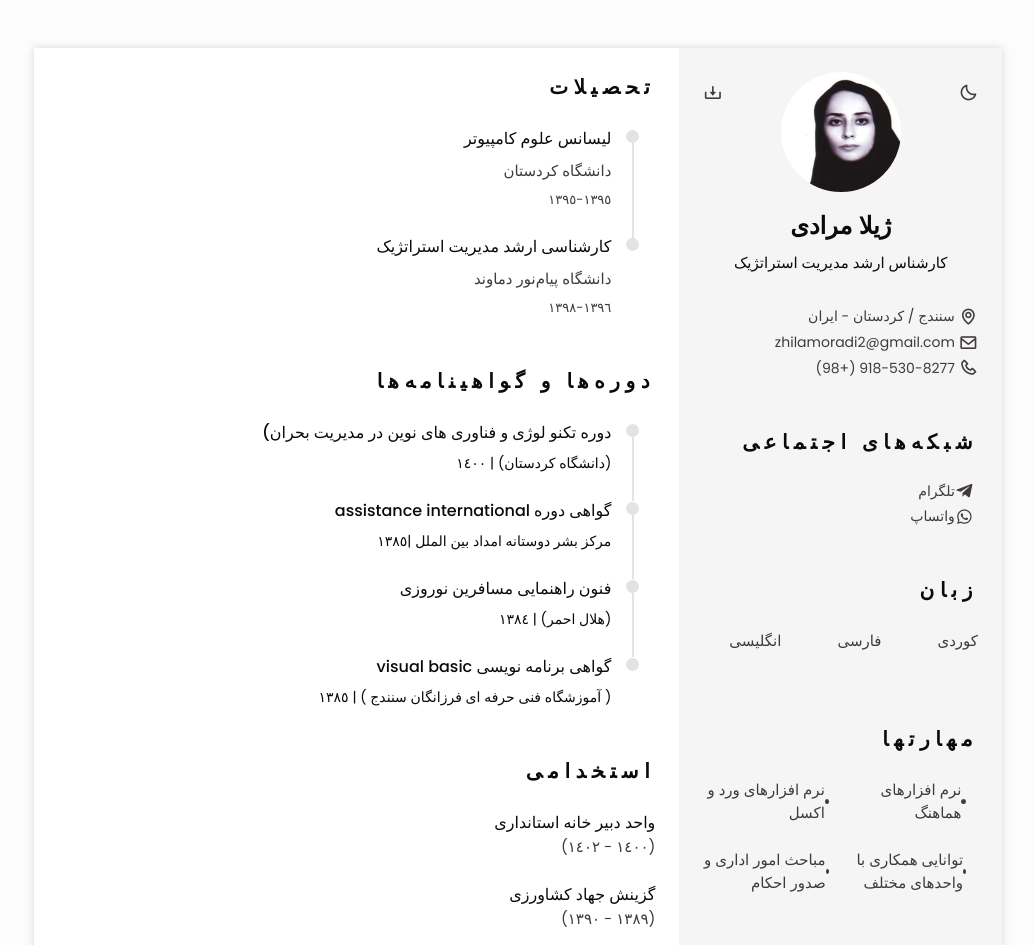
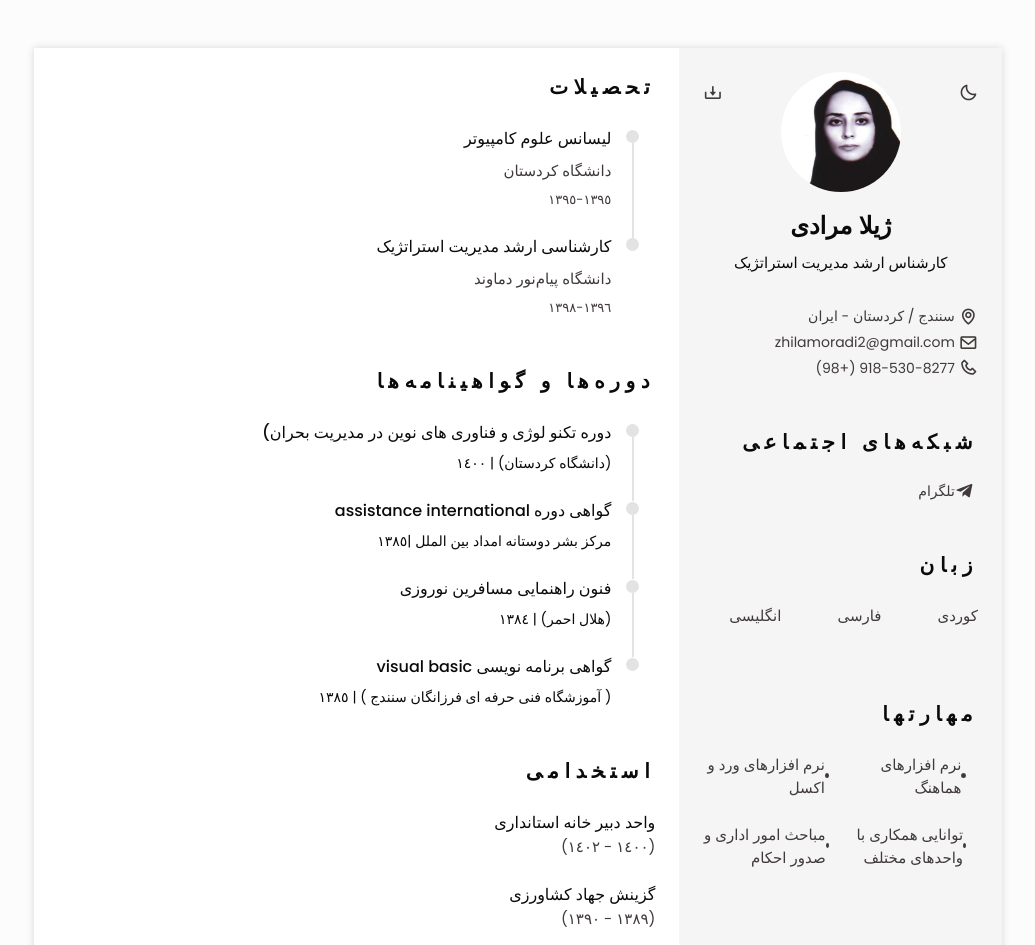
Before and after one commit to zhila111/cv, a plain HTML site: page index.html in a window 1280 px wide. Shown: the top 945 px of the page, without its empty margins (122-1157 px from the left). Drawn offline with nearby package versions, Linux system fonts and the light colour scheme; a web font is replaced by a local one.

Commit message:
Delete whatapp social icone .html

```diff
--- a/index.html
+++ b/index.html
@@ -100,9 +100,6 @@
                         <div class="social__container bd-grid">
                             <a href="https://t.me/zh_m111" target="_blank" class="social__link">
                                 <i class="bx bxl-telegram social__icon"></i>تلگرام
-                            </a>
-                            <a href="https://wa.me/+00989185308277" target="_blank" class="social__link">
-                               <i class='bx bxl-whatsapp social__icon'></i>واتساپ
                             </a>
                         </div>
                     </section>
```
